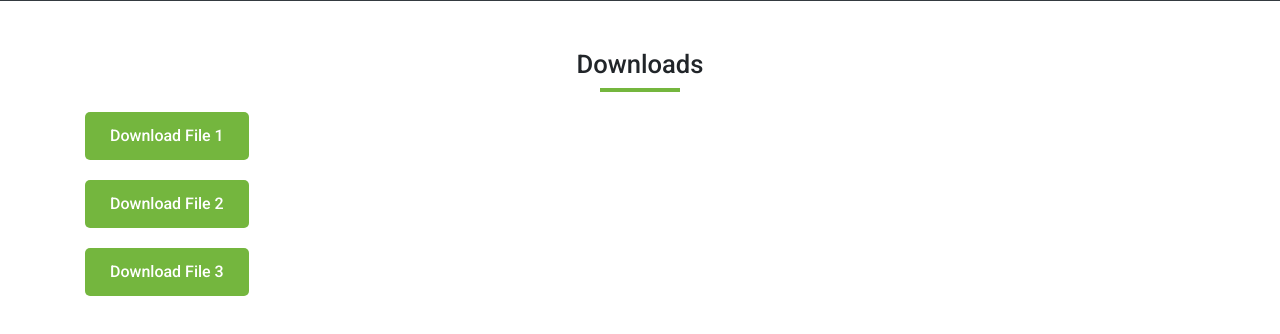
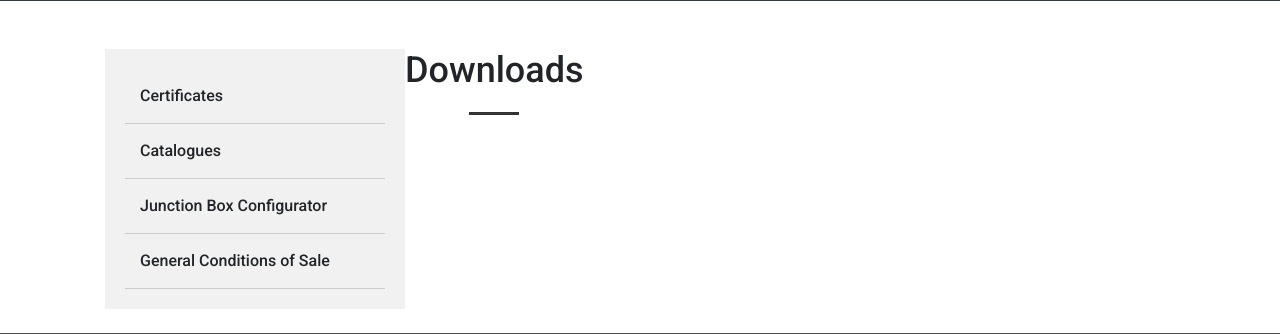
Before and after one commit to Brimgit/TestPage, a PHP site: page /downloads.html in a window 1280 px wide. Shown: the part 325-659 px from the top of the page. Run offline with PHP 8.4, Linux system fonts and the light colour scheme.

Commit message:
side menu to downloads

```diff
--- a/css/styles.css
+++ b/css/styles.css
@@ -398,3 +398,56 @@ body {
 .download-list li {
   margin-bottom: 20px;
 }
+.container {
+  max-width: 1100px;
+  margin: auto;
+  padding: 0 15px;
+  display: flex;
+}
+.section-title h2 {
+  font-size: 36px;
+  margin-bottom: 20px;
+}
+.underline {
+  width: 50px;
+  height: 3px;
+  background-color: #333;
+  margin: auto;
+}
+.btn {
+  display: inline-block;
+  padding: 12px 24px;
+  background-color: #007BFF;
+  color: #ffffff;
+  border: none;
+  border-radius: 4px;
+  cursor: pointer;
+  text-align: center;
+  text-decoration: none;
+  font-size: 16px;
+  margin: 4px 2px;
+}
+.side-menu {
+  width: 300px;
+  background-color: #f1f1f1;
+  padding: 20px;
+}
+.side-menu ul {
+  list-style: none;
+  padding: 0;
+  margin: 0;
+}
+.side-menu ul li {
+  padding: 15px;
+  cursor: pointer;
+  border-bottom: 1px solid #ccc;
+}
+.side-menu ul li:hover {
+  background-color: #ccc;
+}
+.download-list {
+  flex-grow: 1;
+  list-style: none;
+  padding: 0;
+  margin: 0;
+}
--- a/downloads.html
+++ b/downloads.html
@@ -85,20 +85,26 @@
   </div>
 </nav>
 
-  <!-- Download Section -->
-  <div class="container mt-5">
-    <div class="section-title" data-aos="fade-up">
-      <h2>Downloads</h2>
-      <div class="underline"></div>
+<div class="container mt-5">
+    <!-- Side Menu -->
+    <div class="side-menu">
+      <ul>
+        <li onclick="showDownloads('Certificates')">Certificates</li>
+        <li onclick="showDownloads('Catalogues')">Catalogues</li>
+        <li onclick="showDownloads('JunctionBoxConfigurator')">Junction Box Configurator</li>
+        <li onclick="showDownloads('GeneralConditionsOfSale')">General Conditions of Sale</li>
+      </ul>
     </div>
-    <div class="row" data-aos="fade-up">
-      <div class="col-md-12">
-        <ul class="download-list">
-          <li><a href="download/file1.pdf" class="btn btn-primary">Download File 1</a></li>
-          <li><a href="download/file2.pdf" class="btn btn-primary">Download File 2</a></li>
-          <li><a href="download/file3.zip" class="btn btn-primary">Download File 3</a></li>
-        </ul>
+
+    <!-- Download Section -->
+    <div>
+      <div class="section-title">
+        <h2 id="download-title">Downloads</h2>
+        <div class="underline"></div>
       </div>
+      <ul class="download-list" id="download-list">
+        <!-- Downloads will appear here -->
+      </ul>
     </div>
   </div>
 
--- a/js/scripts.js
+++ b/js/scripts.js
@@ -175,3 +175,50 @@ function createScrollTopButton() {
   // Add an event listener to the "Add Article" button
   const addButton = document.getElementById('addButton');
   addButton.addEventListener('click', addArticle);
+  function showDownloads(category) {
+    document.getElementById('download-title').innerText = `${category} Downloads`;
+
+    let downloadLinks = [];
+
+    switch (category) {
+      case 'Certificates':
+        downloadLinks = [
+          'Certificate1.pdf',
+          'Certificate2.pdf',
+        ];
+        break;
+      case 'Catalogues':
+        downloadLinks = [
+          'Catalogue1.pdf',
+          'Catalogue2.pdf',
+        ];
+        break;
+      case 'JunctionBoxConfigurator':
+        downloadLinks = [
+          'Configurator1.zip',
+          'Configurator2.zip',
+        ];
+        break;
+      case 'GeneralConditionsOfSale':
+        downloadLinks = [
+          'Conditions1.pdf',
+          'Conditions2.pdf',
+        ];
+        break;
+      default:
+        break;
+    }
+
+    let downloadList = document.getElementById('download-list');
+    downloadList.innerHTML = '';
+
+    for (let link of downloadLinks) {
+      let listItem = document.createElement('li');
+      let anchor = document.createElement('a');
+      anchor.className = 'btn';
+      anchor.href = `downloads/${link}`;
+      anchor.innerText = `Download ${link}`;
+      listItem.appendChild(anchor);
+      downloadList.appendChild(listItem);
+    }
+  }
```
